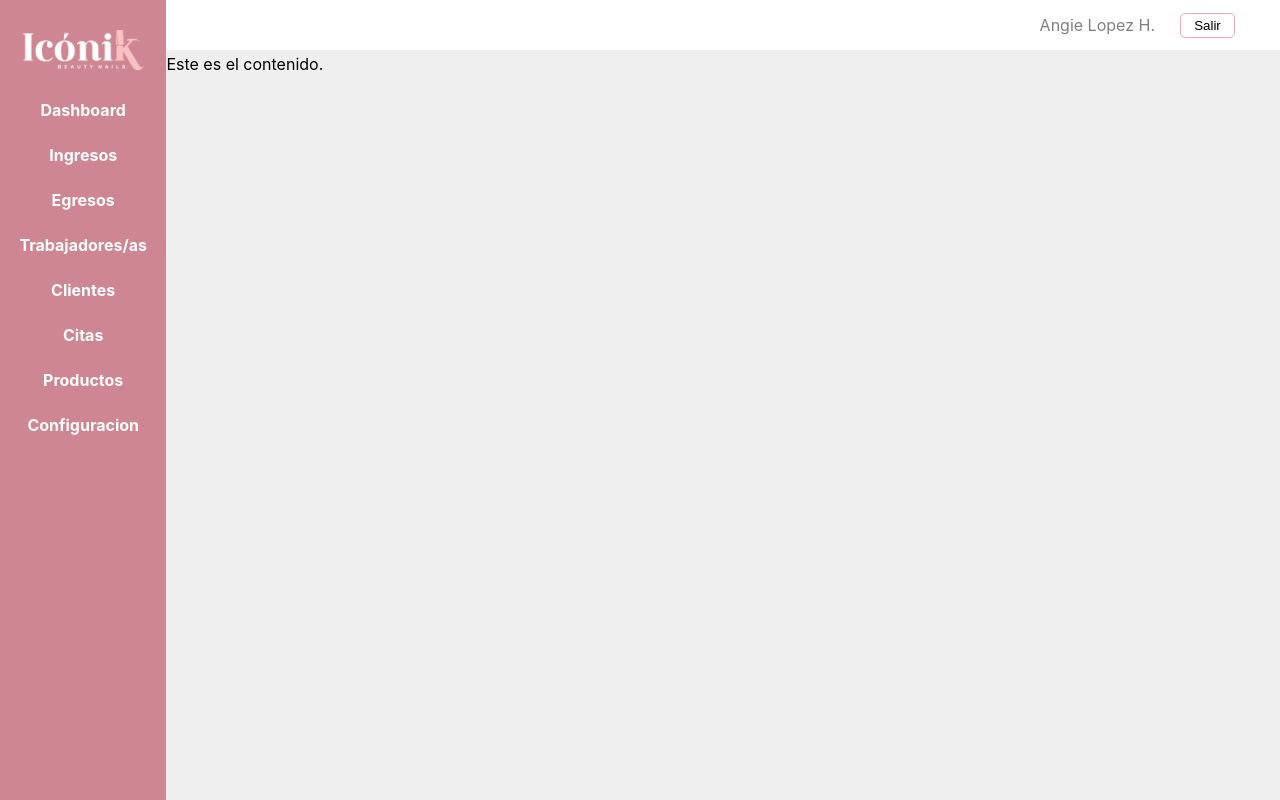
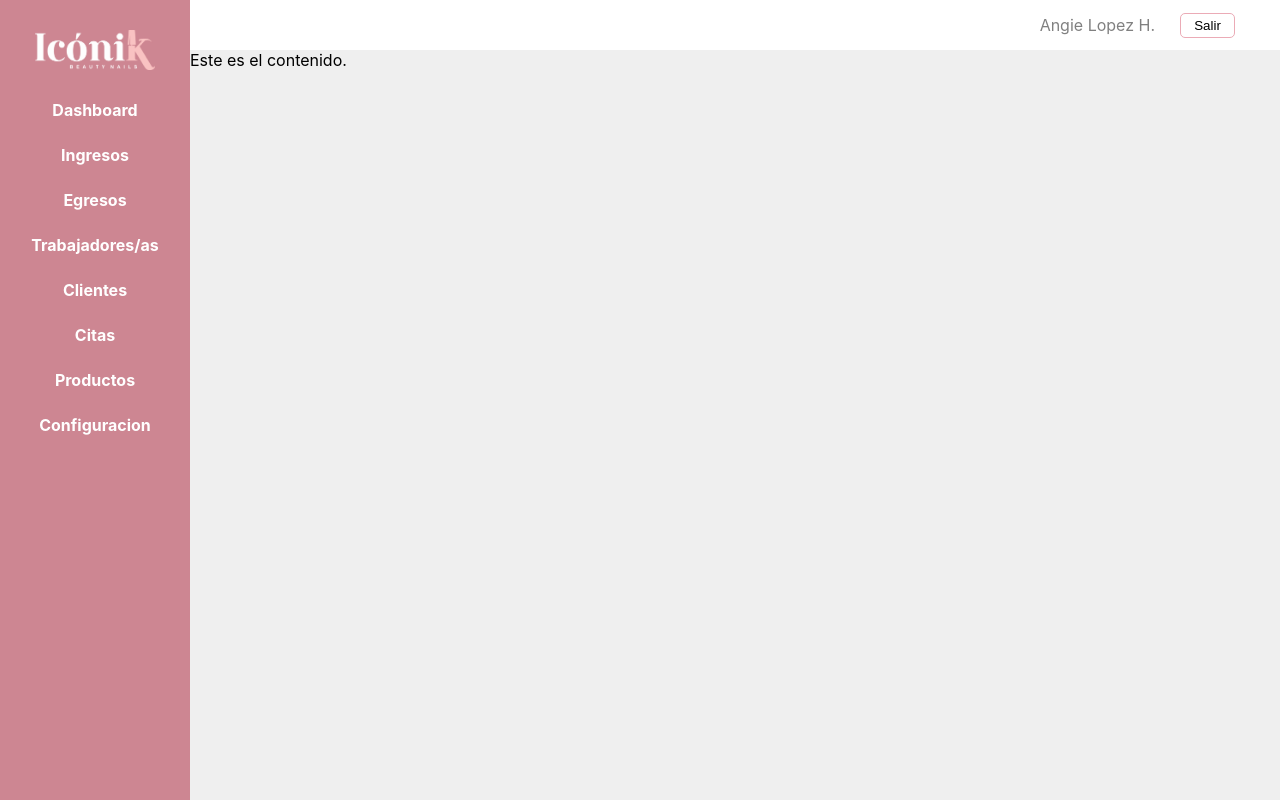
Before and after one commit to Angelica-lopez/angie-iconik, a React (Create React App) app: page / in a window 1280 px wide. Built offline with nearby package versions, Linux system fonts and the light colour scheme.

Commit message:
Use of grid-areas for layout

```diff
--- a/src/components/App/App.jsx
+++ b/src/components/App/App.jsx
@@ -2,28 +2,28 @@ import logoIconik from "../../assets/images/logo.png";
 import './app.css';
 
 const App = () => (
-  <>
-    <section className="menu">
-      <img className='menu__logoIconik' src={logoIconik} alt="Iconik" />
-      <div className="menu__container">
-        <span className="menu__container-item">Dashboard</span>
-        <span className="menu__container-item">Ingresos</span>
-        <span className="menu__container-item">Egresos</span>
-        <span className="menu__container-item">Trabajadores/as</span>
-        <span className="menu__container-item">Clientes</span>
-        <span className="menu__container-item">Citas</span>
-        <span className="menu__container-item">Productos</span>
-        <span className="menu__container-item">Configuracion</span>
-      </div>
-    </section>
+  <div className="main">
+    <div className="menu">
+      <img className='menu__logo-iconik' src={logoIconik} alt="Iconik" />
+      <nav className="menu__container">
+        <span className="menu__link">Dashboard</span>
+        <span className="menu__link">Ingresos</span>
+        <span className="menu__link">Egresos</span>
+        <span className="menu__link">Trabajadores/as</span>
+        <span className="menu__link">Clientes</span>
+        <span className="menu__link">Citas</span>
+        <span className="menu__link">Productos</span>
+        <span className="menu__link">Configuracion</span>
+      </nav>
+    </div>
 
     <header className="header">
       <span className="header__name">Angie Lopez H.</span>
       <button className="header__button">Salir</button>
     </header>
 
-    <span>Este es el contenido.</span>
-  </>
+    <section className="content">Este es el contenido.</section>
+  </div>
 );
 
 export default App;
--- a/src/components/App/app.css
+++ b/src/components/App/app.css
@@ -1,15 +1,21 @@
+.main {
+  display: grid;
+  height: 100vh;
+  grid-template-rows: 50px auto;
+  grid-template-columns: 190px auto;
+  grid-template-areas:
+    "menu header"
+    "menu content";
+}
+
 .header {
-  width: 87%;
-  display: inline-flex;
-  height: 50px;
+  display: flex;
   flex-direction: row;
   background-color: #fff;
-  position: absolute;
-  top: 0;
   align-items: center;
   justify-content: flex-end;
   padding-right: 45px;
-  box-sizing: border-box;
+  grid-area: header;
 }
 
 .header__name {
@@ -22,35 +28,39 @@
   height: 25px;
   background-color: transparent;
   border: solid 1px rgb(235, 171, 182);
-  border-radius: 5px  ;
-  font-weight: lighter;
+  border-radius: 5px;
 }
 
 .menu {
   height: 100vh;
-  display: inline-flex;
+  display: flex;
   flex-direction: column;
   background-color: rgb(205, 134, 146);
   align-items: center;
   padding-top: 30px;
-  width: 13%;
   box-sizing: border-box;
+  grid-area: menu;
 }
-.menu__logoIconik {
+.menu__logo-iconik {
     margin-bottom: 30px;
     width: 120px;
     height: 40px;
 }
 .menu__container {
-  display: inline-flex;
+  display: flex;
   flex-direction: column;
   align-items: center;
 }
 
 
-.menu__container-item {
+.menu__link {
   color: white;
   font-weight: bold;
   font-size: 16x;
   padding-bottom: 25px;
 }
+
+.content {
+  grid-area: content;
+  overflow: scroll;
+}
```
